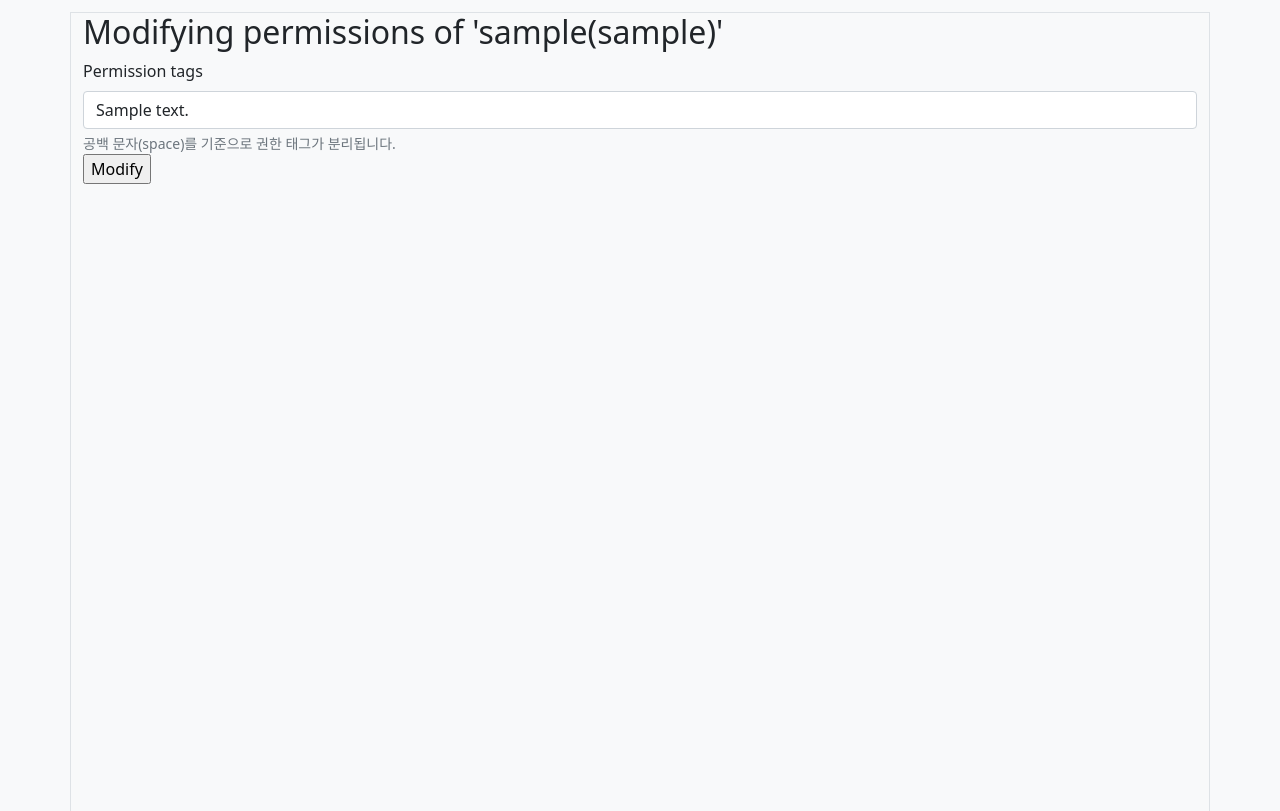
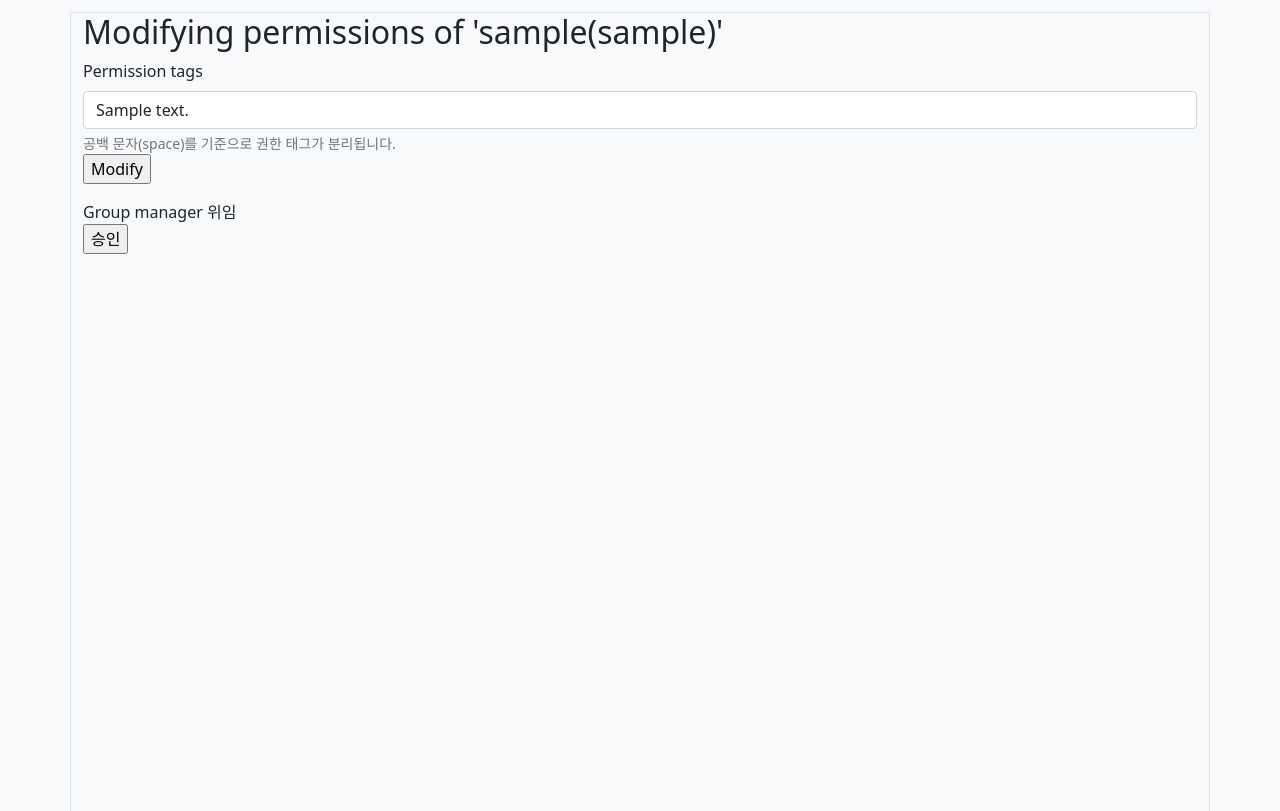
Before and after one commit to pcjs156/space-reservation-system, a Django app: page /user/group/1/manage/1/permission/ in a window 1280 px wide. Shown: the part 244-1055 px from the top of the page. Run offline with Django 4.2, Linux system fonts and the light colour scheme; a user stored in the database is signed in; tables that the repository leaves empty hold one stand-in row (values such as "Sample post"); some libraries are stand-ins or nearby versions.

Commit message:
feat(users): Implement group manager handover

```diff
--- a/templates/users/group_member_permission.html
+++ b/templates/users/group_member_permission.html
@@ -24,4 +24,12 @@
             <input type="submit" value="Modify">
         </div>
     </form>
+
+    {% if member != group.member %}
+        <div>Group manager 위임</div>
+        <form action="{% url 'users:group_manager_handover' group.pk member.pk %}" method="post">
+            {% csrf_token %}
+            <input type="submit" value="승인">
+        </form>
+    {% endif %}
 {% endblock %}
--- a/users/urls.py
+++ b/users/urls.py
@@ -19,6 +19,8 @@ urlpatterns = [
     path('group/<int:group_pk>/manage/<int:member_pk>/kick/', views.kick_group_member_view, name='group_member_kick'),
     path('group/<int:group_pk>/manage/<int:member_pk>/permission/', views.group_member_permission_view,
          name='group_member_permission'),
+    path('group/<int:group_pk>/manage/<int:member_pk>/handover/', views.group_manager_handover_view,
+         name='group_manager_handover'),
     path('group/<int:group_pk>/manage/delete/', views.group_delete_view, name='group_delete'),
     path('group/<int:group_pk>/manage/reissue-intie-code/', views.group_invite_code_change_view,
          name='group_reissue_invite_code'),
--- a/users/views.py
+++ b/users/views.py
@@ -418,3 +418,17 @@ def group_member_permission_view(request, *args, **kwargs):
         context['permission_str'] = ' '.join(map(lambda t: t.body, target_member.get_permission_tags_in_group(group)))
 
         return render(request, 'users/group_member_permission.html', context)
+
+
+@group_manager_only
+def group_manager_handover_view(request, *args, **kwargs):
+    if request.method == 'POST':
+        target_member_pk = kwargs['member_pk']
+
+        group = kwargs['group']
+        target_member = group.member_check(target_member_pk)
+
+        group.manager = target_member
+        group.save()
+
+        return group_detail_view(request, *args, **kwargs)
```
